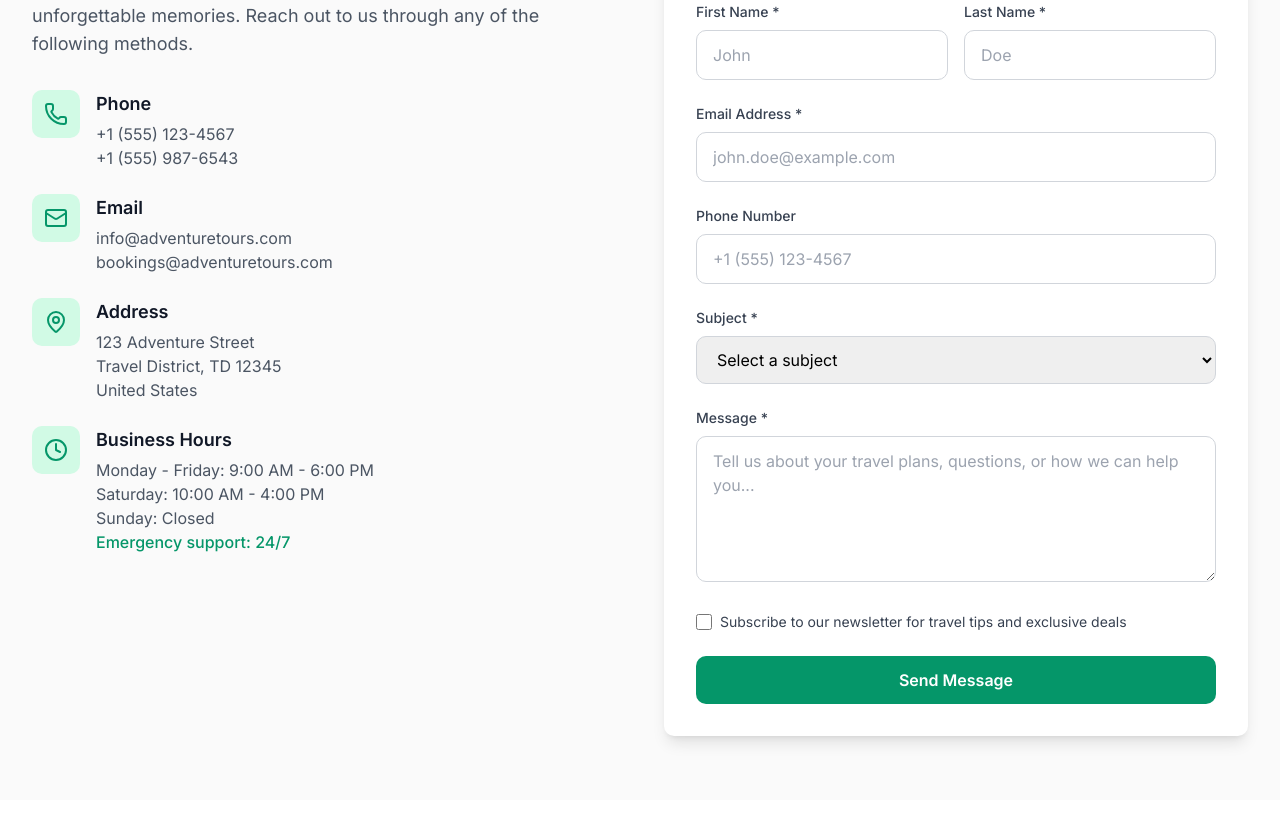
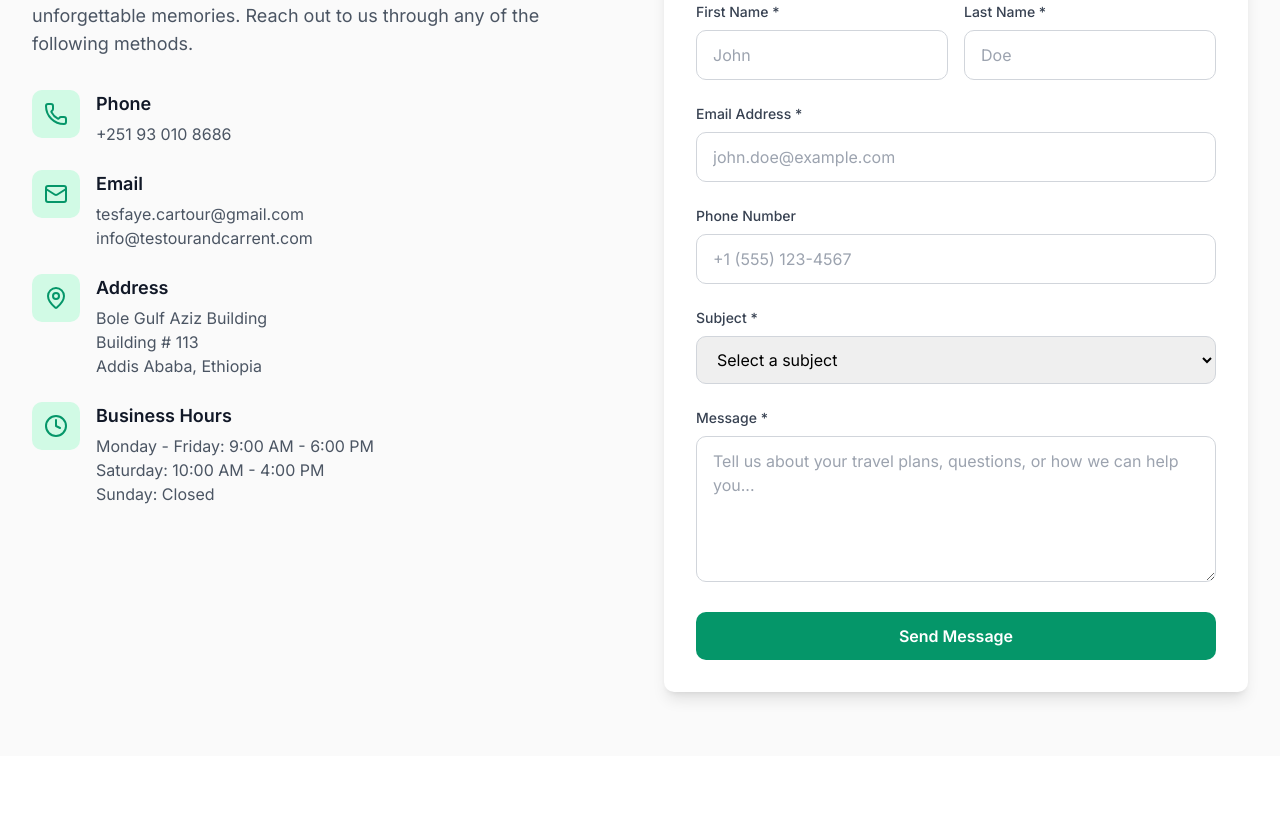
Before and after one commit to Afomiya21-negash/Tes-tour, a Next.js app in the folder tes/: page /contact in a window 1280 px wide. Shown: the part 567-1391 px from the top of the page. Built offline with nearby package versions, Linux system fonts and the light colour scheme.

Commit message:
fixed contacts

```diff
--- a/tes/app/contact/page.tsx
+++ b/tes/app/contact/page.tsx
@@ -36,8 +36,8 @@ export default function ContactPage() {
                   </div>
                   <div>
                     <h3 className="text-lg font-semibold text-gray-900 mb-1">Phone</h3>
-                    <p className="text-gray-600">+1 (555) 123-4567</p>
-                    <p className="text-gray-600">+1 (555) 987-6543</p>
+                    <p className="text-gray-600">+251 93 010 8686</p>
+
                   </div>
                 </div>
 
@@ -47,8 +47,8 @@ export default function ContactPage() {
                   </div>
                   <div>
                     <h3 className="text-lg font-semibold text-gray-900 mb-1">Email</h3>
-                    <p className="text-gray-600">info@adventuretours.com</p>
-                    <p className="text-gray-600">bookings@adventuretours.com</p>
+                    <p className="text-gray-600">tesfaye.cartour@gmail.com</p>
+                    <p className="text-gray-600">info@testourandcarrent.com</p>
                   </div>
                 </div>
 
@@ -59,11 +59,11 @@ export default function ContactPage() {
                   <div>
                     <h3 className="text-lg font-semibold text-gray-900 mb-1">Address</h3>
                     <p className="text-gray-600">
-                      123 Adventure Street
+                    Bole Gulf Aziz Building
                       <br />
-                      Travel District, TD 12345
+                   Building # 113
                       <br />
-                      United States
+                   Addis Ababa, Ethiopia
                     </p>
                   </div>
                 </div>
@@ -81,7 +81,7 @@ export default function ContactPage() {
                       <br />
                       Sunday: Closed
                       <br />
-                      <span className="text-emerald-600 font-medium">Emergency support: 24/7</span>
+
                     </p>
                   </div>
                 </div>
@@ -187,18 +187,7 @@ export default function ContactPage() {
                   ></textarea>
                 </div>
 
-                {/* Newsletter Subscription */}
-                <div className="flex items-center">
-                  <input
-                    id="newsletter"
-                    name="newsletter"
-                    type="checkbox"
-                    className="h-4 w-4 text-emerald-600 focus:ring-emerald-500 border-gray-300 rounded"
-                  />
-                  <label htmlFor="newsletter" className="ml-2 block text-sm text-gray-700">
-                    Subscribe to our newsletter for travel tips and exclusive deals
-                  </label>
-                </div>
+
 
                 {/* Submit Button */}
                 <button type="submit" className="w-full btn-primary">
```
Also changed, not shown: tes/public/images/beauty.jpg (added).
